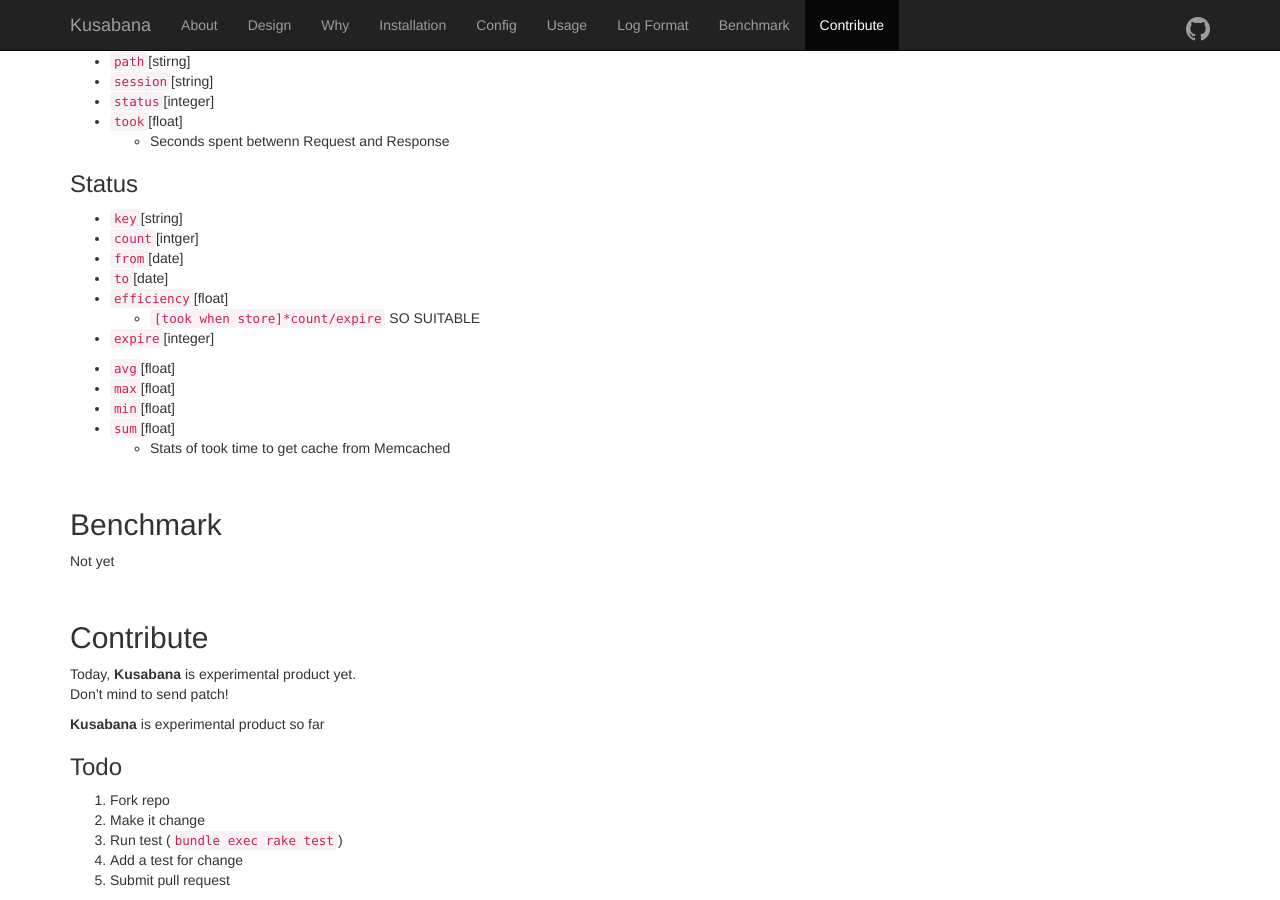
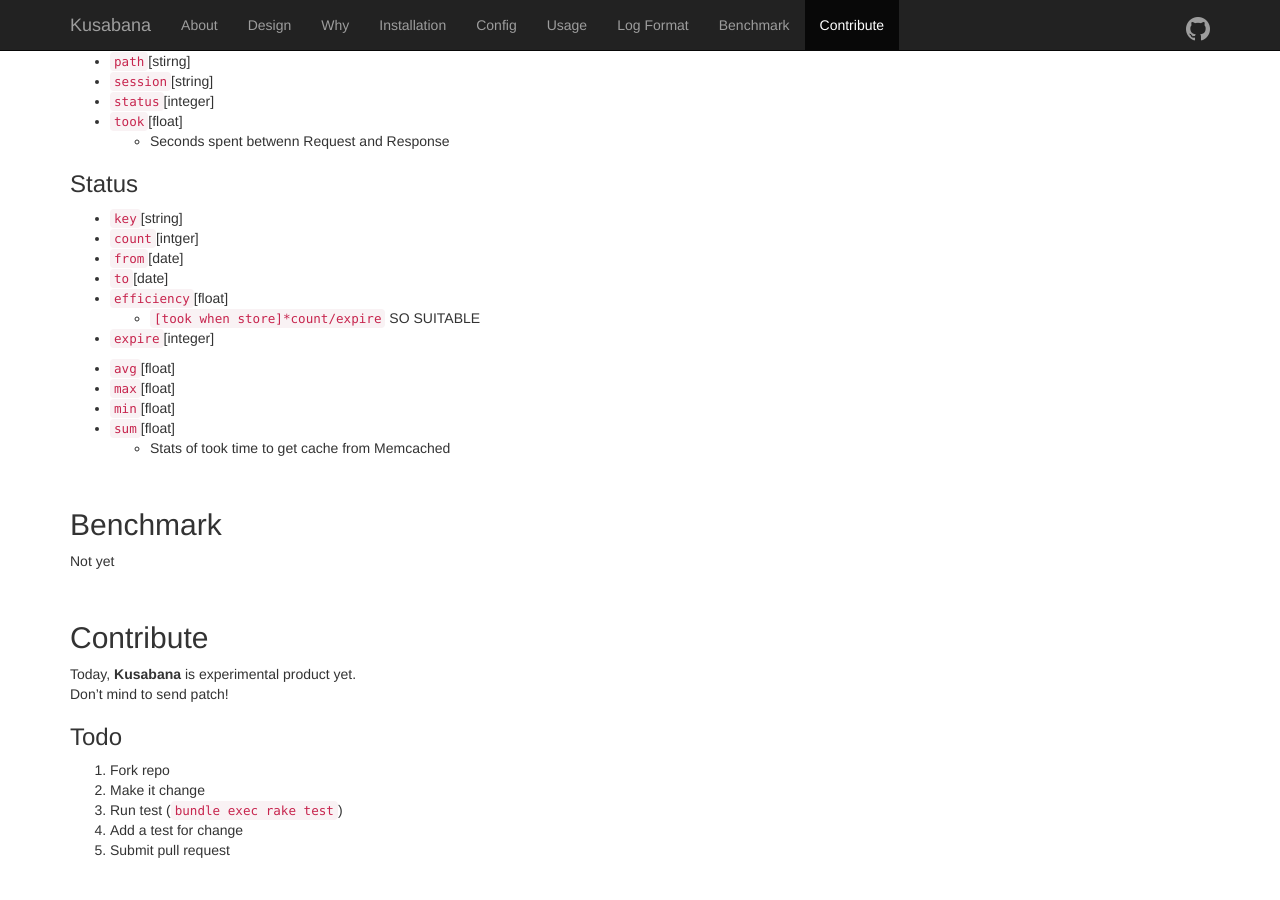
Before and after one commit to voyagegroup/kusabana, a Jekyll site: the page built from index.md, in a window 1280 px wide and 900 px high, scrolled down 3284 px. Built offline with Jekyll 4.4.1, drawn with Linux system fonts in a browser that asks for light colours; nearby versions of some CDN libraries; after the commit the page ends 4154 px from its top, so only the background shows below that.

Commit message:
Remove line

```diff
--- a/index.md
+++ b/index.md
@@ -174,8 +174,6 @@ Contribute
 Today, **Kusabana** is experimental product yet.
 Don't mind to send patch!
 
- **Kusabana** is experimental product so far
-
 ### Todo
 1. Fork repo
 2. Make it change
```
